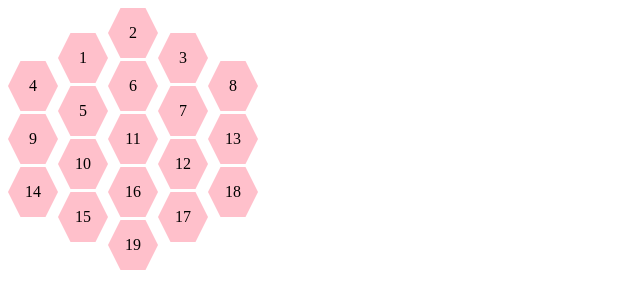
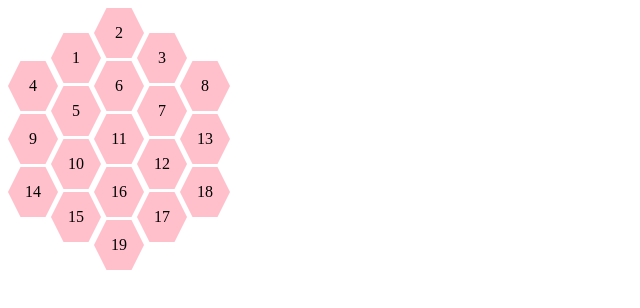
Before and after one commit to exp111/HexWords, a plain HTML site: page index.html in a window 1280 px wide. Shown: the whole page, without its empty margins (0-640 px from the left). Drawn offline with Linux system fonts and the light colour scheme.

Commit message:
translate columns

```diff
--- a/index.html
+++ b/index.html
@@ -10,19 +10,24 @@
     body {
         --gap: 3px;
     }
+
     .grid {
         display: flex;
         flex-direction: row;
         gap: 0px;
     }
+
     .column {
         display: flex;
         flex-direction: column;
         gap: var(--gap);
+        transform: translateX(calc((-10px + var(--gap)) * var(--number)));
     }
+
     .column:nth-child(even) {
         margin-top: 25px;
     }
+
     .hex {
         width: 50px;
         height: 50px;
@@ -31,28 +36,31 @@
         text-align: center;
         clip-path: polygon(75% 0, 100% 50%, 75% 100%, 25% 100%, 0 50%, 25% 0);
     }
+
     .empty {
         opacity: 0;
     }
 </style>
 <body>
-    <div id="grid" class="grid"></div>
+<div id="grid" class="grid"></div>
 </body>
 <script>
     //https://www.redblobgames.com/grids/hexagons/
     // offset coords, odd-q
     const grid = [
-        [null,1,2,3,null],
-        [4,5,6,7,8],
-        [9,10,11,12,13],
-        [14,15,16,17,18],
-        [null,null,19,null,null],
+        [null, 1, 2, 3, null],
+        [4, 5, 6, 7, 8],
+        [9, 10, 11, 12, 13],
+        [14, 15, 16, 17, 18],
+        [null, null, 19, null, null],
     ];
+
     function createGrid() {
         let parent = document.getElementById("grid");
-        for (let r of grid) {
+        for (let i in grid) {
             let columnEl = document.createElement("div");
             columnEl.classList.add("column");
+            columnEl.style.setProperty("--number", i);
             parent.appendChild(columnEl);
         }
         for (let row of grid) {
@@ -61,8 +69,7 @@
                 let val = row[column];
                 if (val == null) {
                     hexEl.classList.add("empty");
-                }
-                else {
+                } else {
                     hexEl.textContent = `${val}`;
                 }
                 hexEl.classList.add("hex");
@@ -70,6 +77,7 @@
             }
         }
     }
+
     createGrid();
 </script>
 </html>
```
